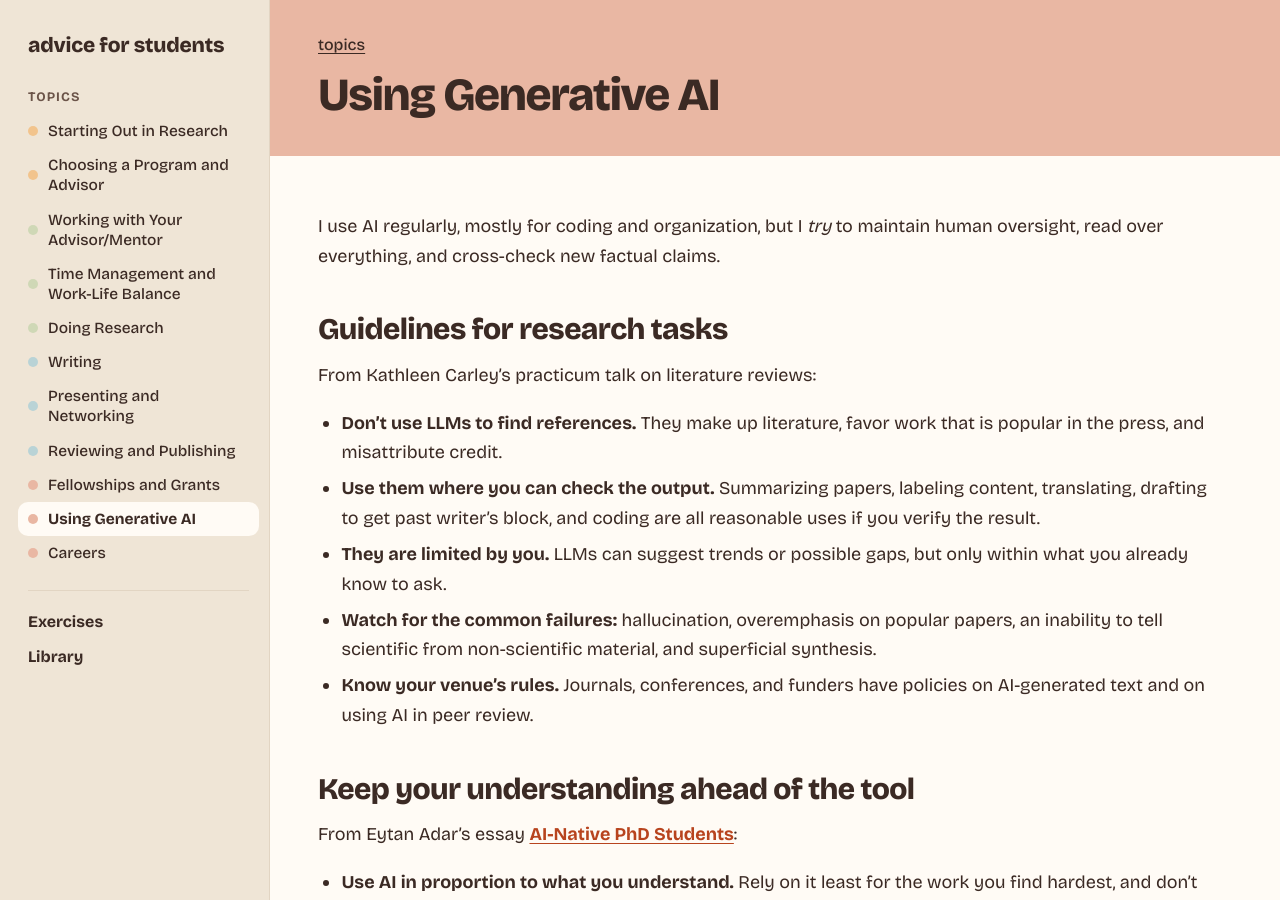
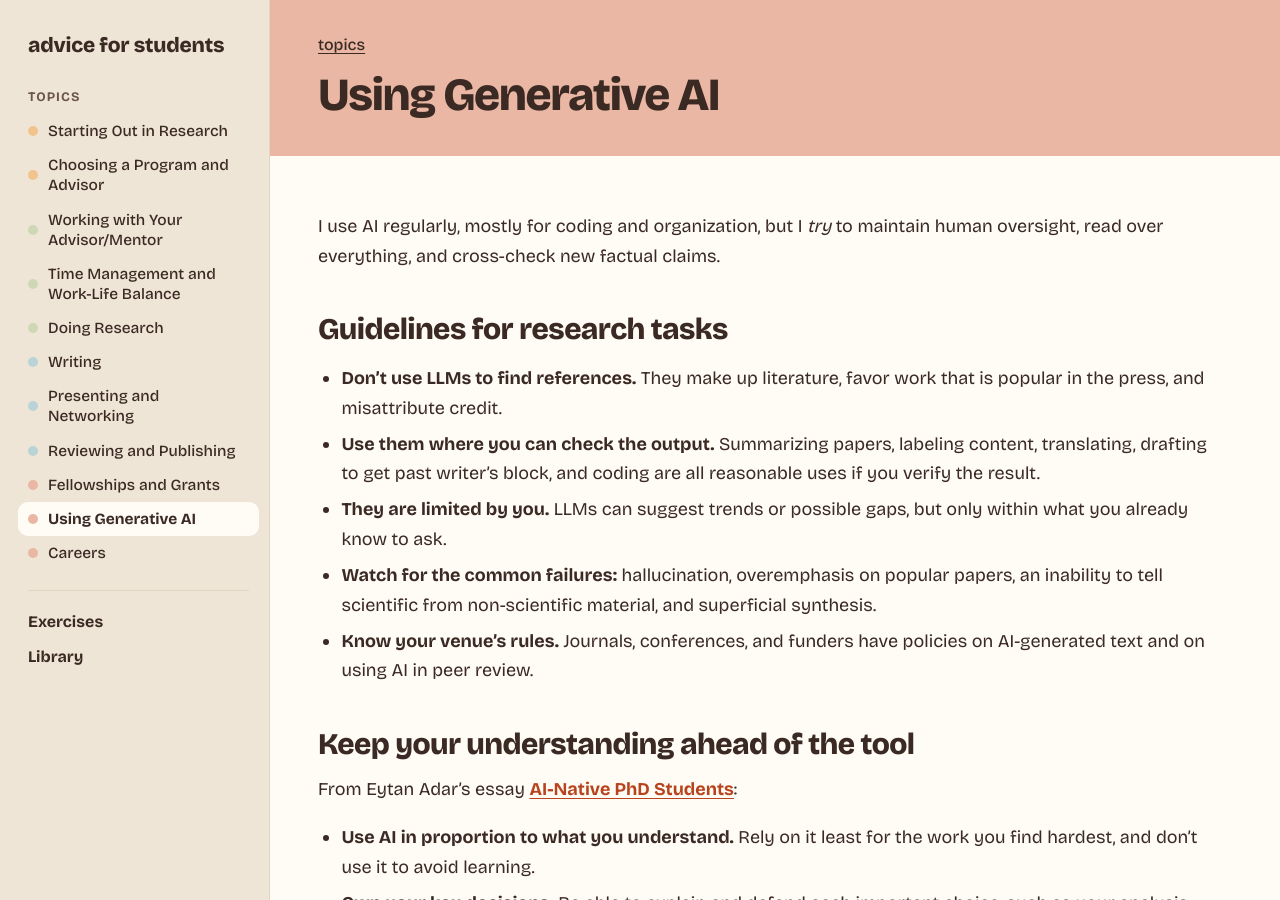
Before and after one commit to merylye/student-advice, a Jekyll site: the page built from topics/ai.md, in a window 1280 px wide and 900 px high. Built offline with Jekyll 4.4.1, drawn with Linux system fonts in a browser that asks for light colours.

Commit message:
Remove Carley attribution from AI page
Co-Authored-By: Claude Opus 5.5 <noreply@anthropic.com>
Claude-Session: https://claude.ai/code/session_01C25QM1QrULTUCEMLhuM8KY

```diff
--- a/topics/ai.md
+++ b/topics/ai.md
@@ -6,8 +6,6 @@ topic: ai
 I use AI regularly, mostly for coding and organization, but I *try* to maintain human oversight, read over everything, and cross-check new factual claims.
 
 ## Guidelines for research tasks
-
-From Kathleen Carley's practicum talk on literature reviews:
 
 - **Don't use LLMs to find references.** They make up literature, favor work that is popular in the press, and misattribute credit.
 - **Use them where you can check the output.** Summarizing papers, labeling content, translating, drafting to get past writer's block, and coding are all reasonable uses if you verify the result.
```
